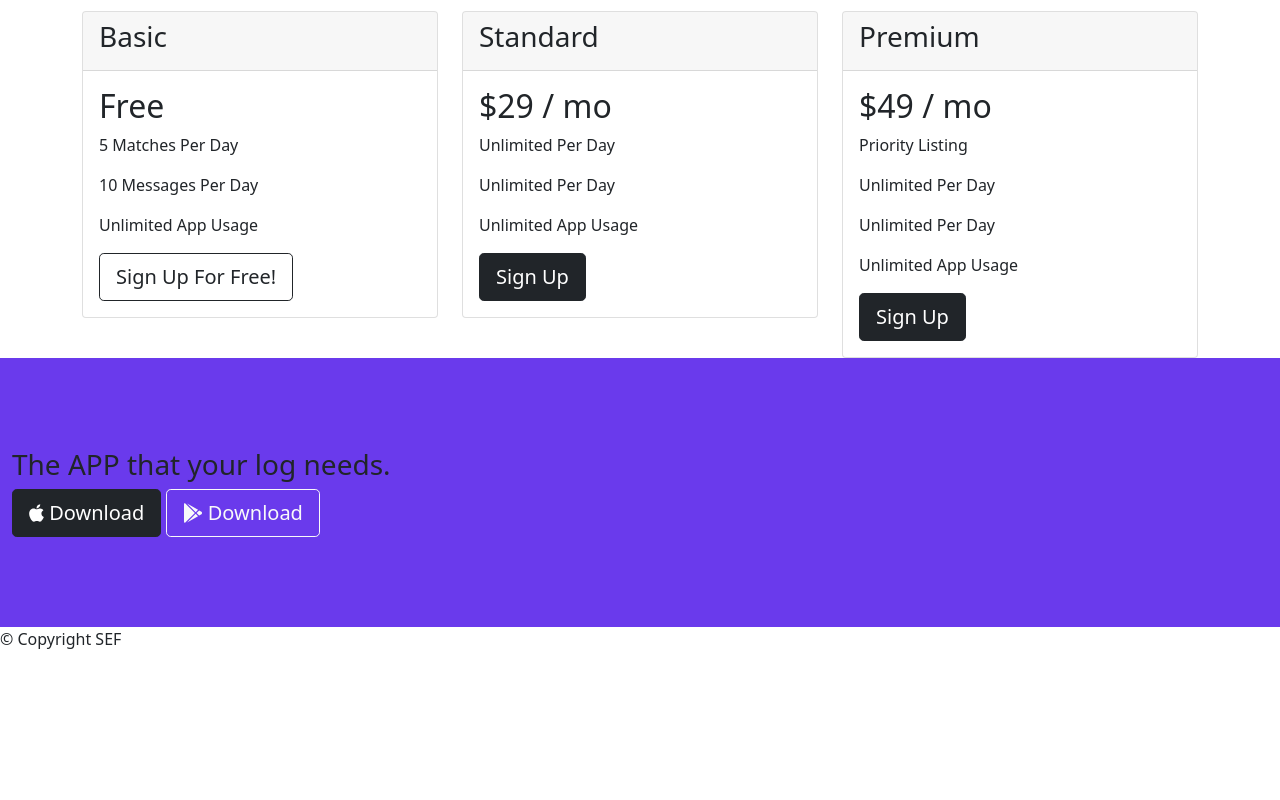
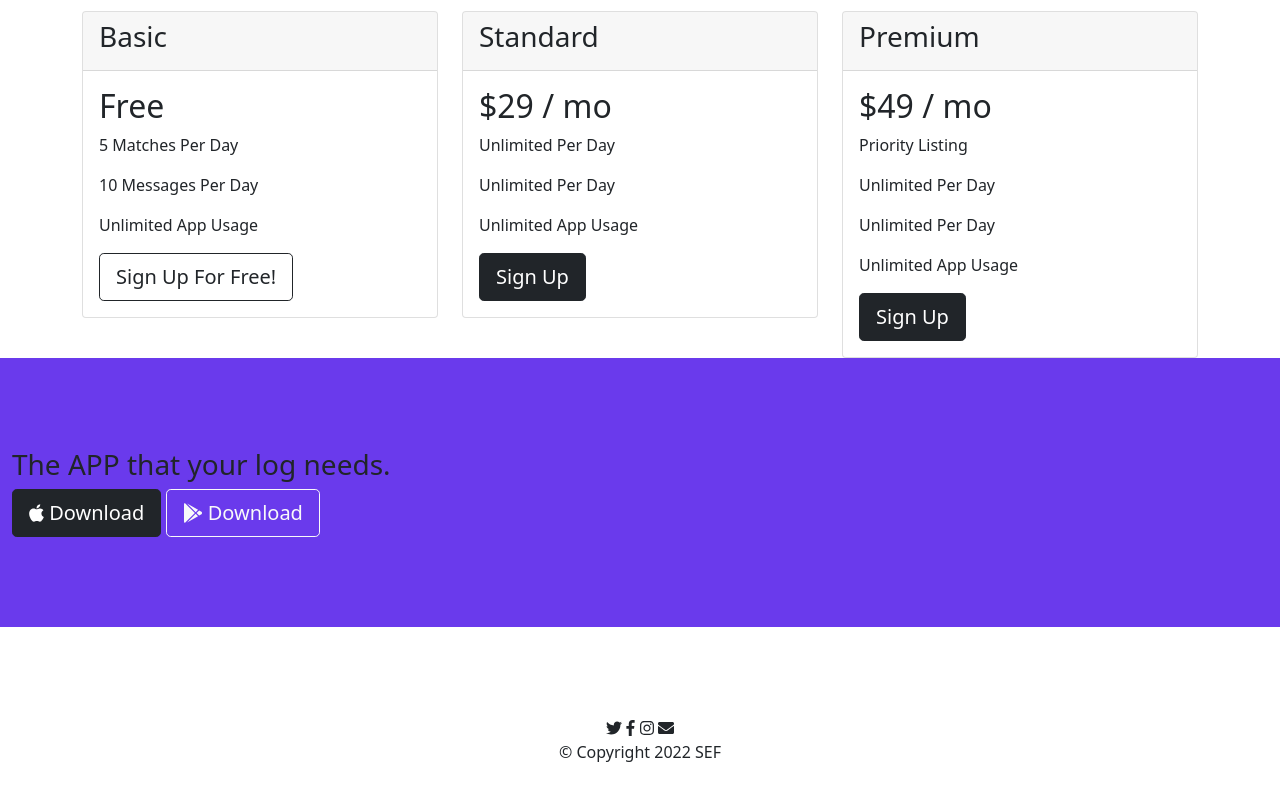
Before and after one commit to laurena-fayad/DoggoDateApp, a plain HTML site: page index.html in a window 1280 px wide. Shown: the part 1766-2566 px from the top of the page. Before the commit the page ends 2433 px from the top, so only its background shows below. Drawn offline with nearby package versions, Linux system fonts and the light colour scheme; a web font is replaced by a local one.

Commit message:
Added social media icons in footer

```diff
--- a/index.html
+++ b/index.html
@@ -188,10 +188,15 @@
 
   <!-- Footer -->
 
-  <footer class="white-bg" id="footer">
+  <footer class="white-bg container-fluid text-center" id="footer">
+    <div class="socials">
+      <span> <i class="fab fa-twitter"></i> </span>
+      <span> <i class="fab fa-facebook-f"></i> </span>
+      <span> <i class="fab fa-instagram"></i> </span>
+      <span> <i class="fas fa-envelope"></i> </span>
+    </div>
 
-    <p>© Copyright SEF</p>
-
+    <p id="copyright">© Copyright 2022 SEF</p>
   </footer>
 
   <!--JS Links-->
```
